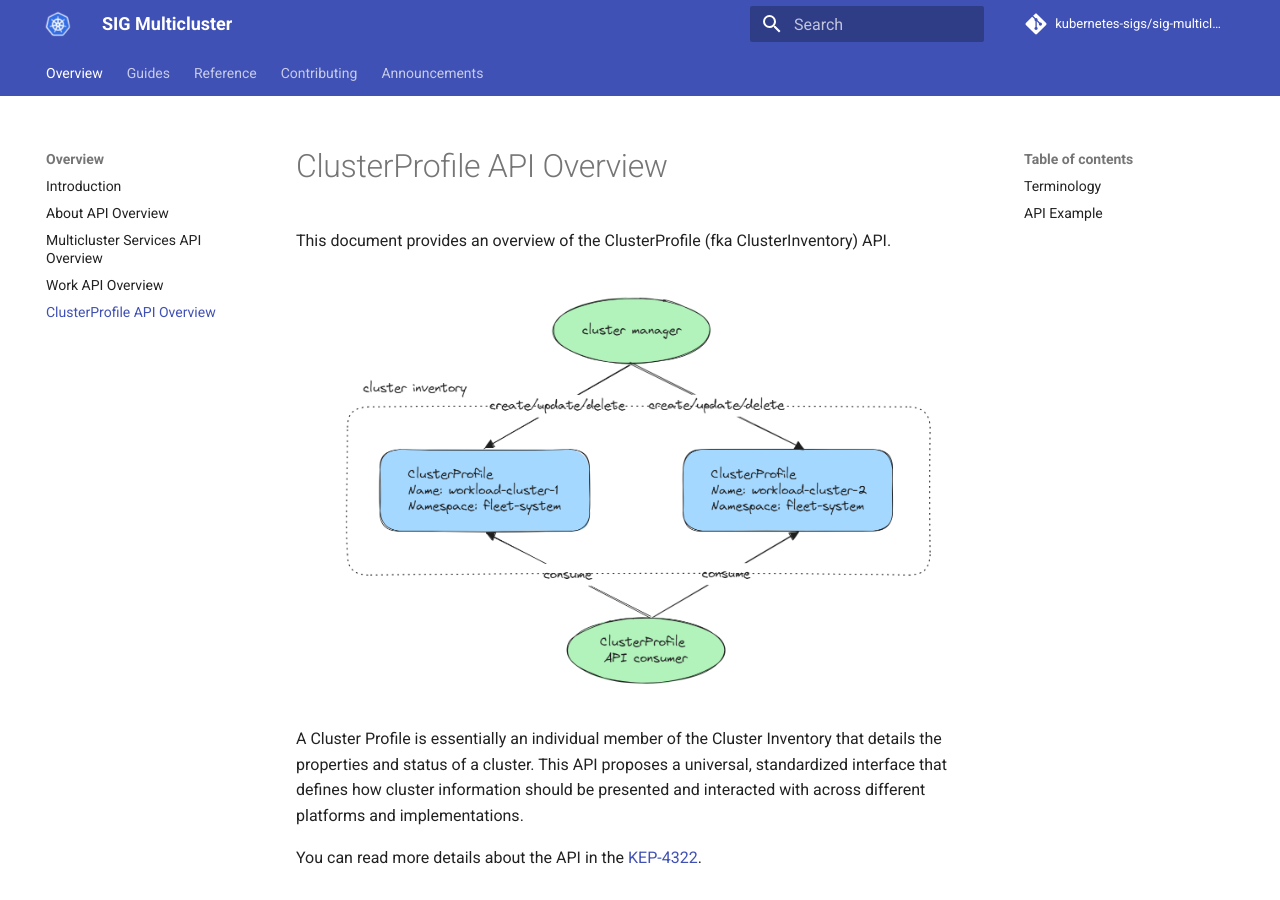
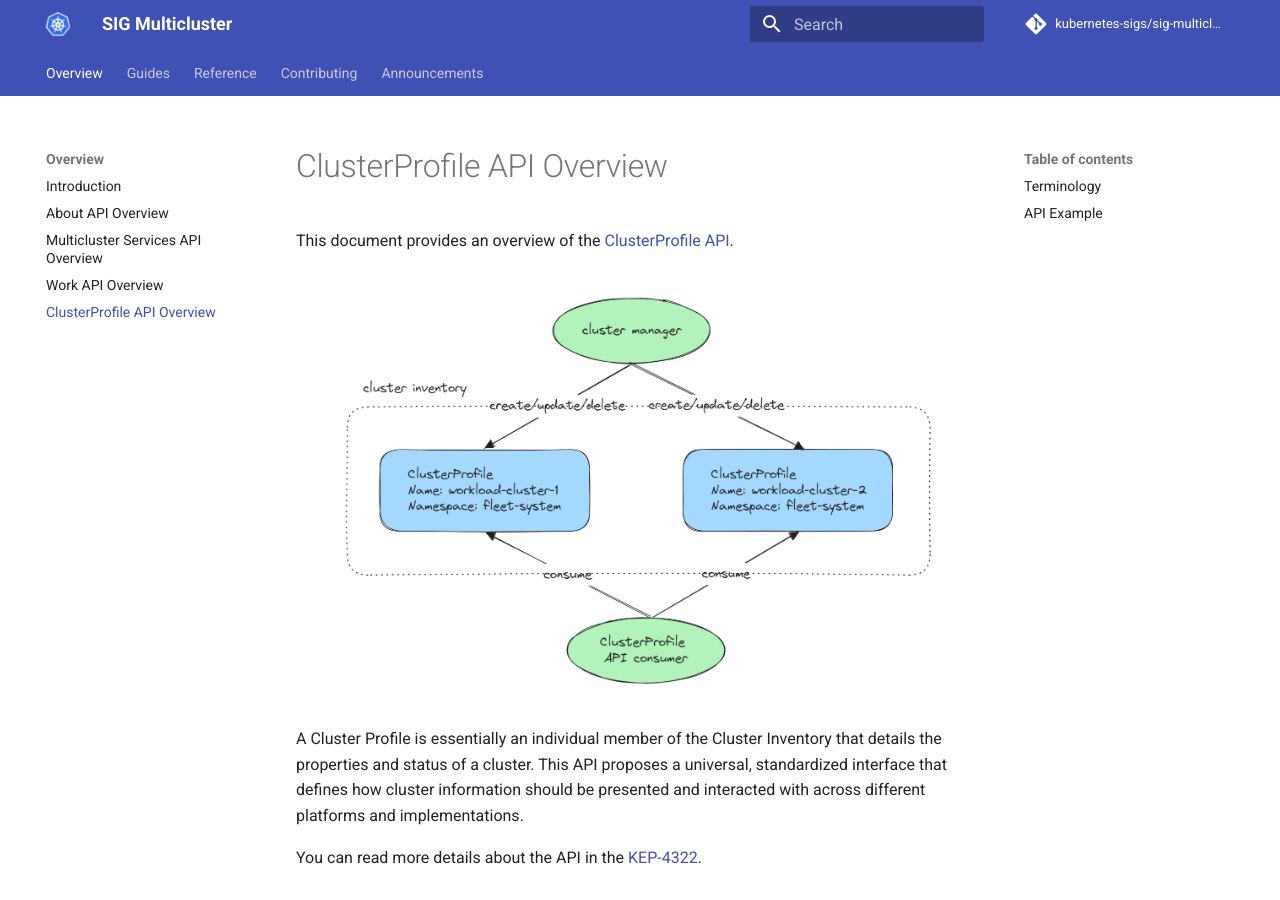
Before and after one commit to kubernetes-sigs/sig-multicluster-site, an MkDocs documentation site: the page built from site-src/concepts/cluster-profile-api.md, in a window 1280 px wide and 900 px high. Built offline with MkDocs 1.6.1 and Material for MkDocs 9.7.7, drawn with Linux system fonts in a browser that asks for light colours; comment, search, counter and statistics services are not loaded.

Commit message:
address comment

```diff
--- a/site-src/concepts/cluster-profile-api.md
+++ b/site-src/concepts/cluster-profile-api.md
@@ -1,6 +1,6 @@
 # ClusterProfile API Overview
 
-This document provides an overview of the ClusterProfile (fka ClusterInventory) API.
+This document provides an overview of the [ClusterProfile API](https://github.com/kubernetes-sigs/cluster-inventory-api?tab=readme-ov-file#cluster-profile-api).
 
 ![Alt](../images/cluster-profile-api.png "ClusterProfile API")
 
```
